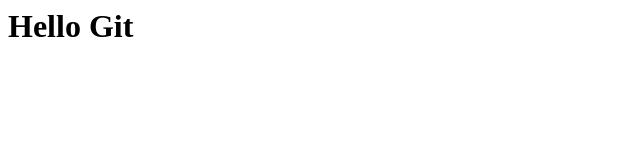
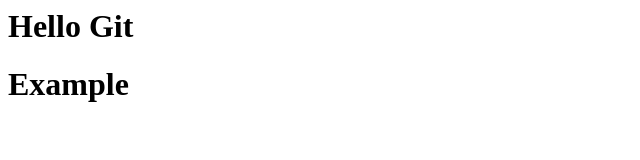
Before and after one commit to sbfaawn/learn-remote-git, a plain HTML site: page index.html in a window 1280 px wide. Shown: the whole page, without its empty margins (0-640 px from the left). Drawn offline with Linux system fonts and the light colour scheme.

Commit message:
modified index.html

```diff
--- a/index.html
+++ b/index.html
@@ -1,5 +1,6 @@
 <html>
     <body>
         <h1>Hello Git</h1>
+        <h1>Example</h1>
     </body>
 </html>
```
